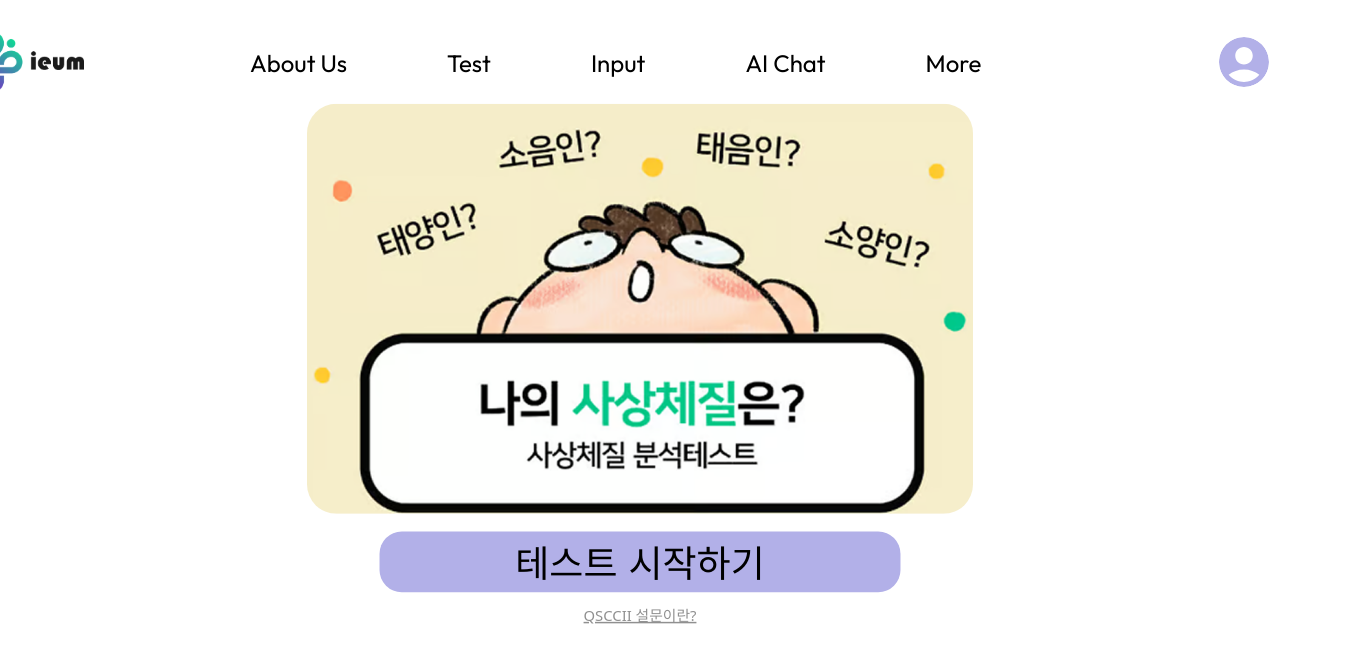
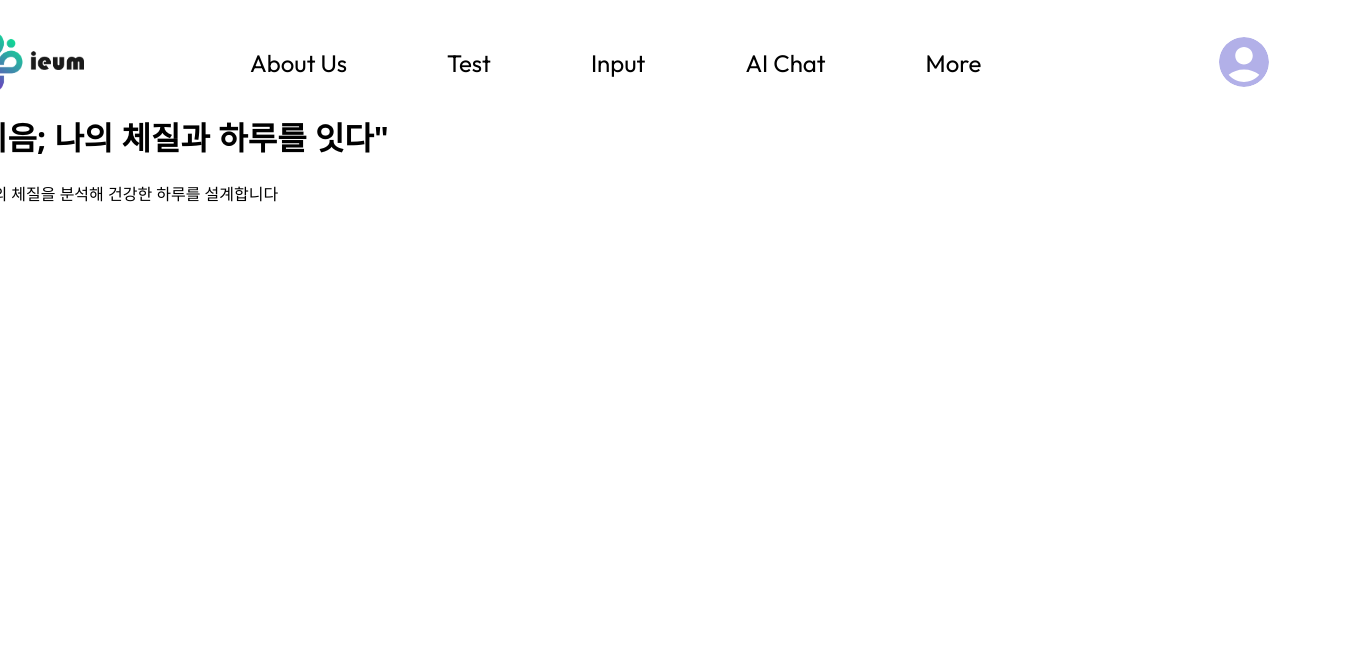
Before and after one commit to hoho715-park/ieum_frontend, a React (Create React App) app: page / in a window 1280 px wide. Before the commit this address led to /qscc. Shown: the top 662 px of the page, 1360 px wide, since content can reach past the window. Built offline with nearby package versions, Linux system fonts and the light colour scheme; a web font is replaced by a local one.

Commit message:
feat: 메인 홈페이지 생성

```diff
--- a/src/App.js
+++ b/src/App.js
@@ -3,16 +3,20 @@ import { Routes, Route, Navigate } from 'react-router-dom'
 import QsccLanding from './pages/QSCC/QsccLanding'
 import WhatIsQscc from './pages/QSCC/about/WhatIsQscc'
 import Test from './pages/QSCC/test/Test'
+import HomePage from './pages/home/HomePage'
 
 
 export default function App() {
   return (
     <Routes>
+
+      <Route path="/" element={<HomePage />} />
+
       <Route path="/qscc" element={<QsccLanding />} />
       <Route path="/qscc/whatisqscc" element={<WhatIsQscc />} />
       <Route path="/qscc/test" element={<Test />} />
 
-      <Route path="/" element={<Navigate to="/qscc" replace />} />
+      <Route path="/test" element={<Navigate to="/qscc" replace />} />
     </Routes>
   )
 }
--- /dev/null
+++ b/src/pages/home/HomePage.js
@@ -0,0 +1,16 @@
+// import "../../styles/HomePage.css";
+import Header from '../../components/layouts/Header'
+
+function HomePage() {
+  return (
+
+    <div>
+              <Header />
+
+      <h1>"이음; 나의 체질과 하루를 잇다"</h1>
+      <p>당신의 체질을 분석해 건강한 하루를 설계합니다</p>
+    </div>
+  );
+}
+
+export default HomePage;
```
